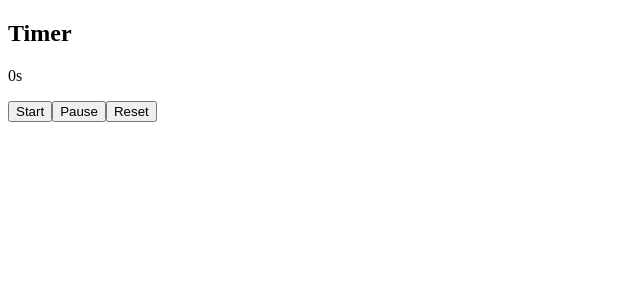
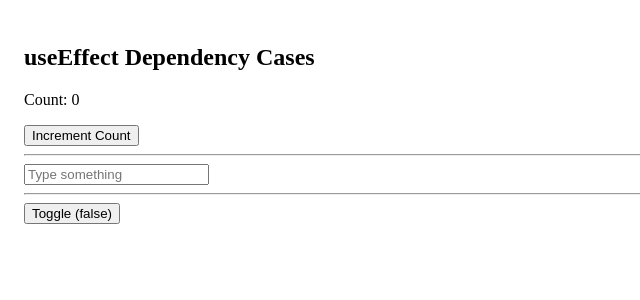
Before and after one commit to singhHarcharan/React-Interview-Prep, a React (Create React App) app: page / in a window 1280 px wide. Shown: the top 300 px of the page, without its empty margins (0-640 px from the left). Built offline with nearby package versions, Linux system fonts and the light colour scheme.

Commit message:
UseEffect Cases

```diff
--- a/src/App.js
+++ b/src/App.js
@@ -5,6 +5,7 @@ import LazyLoadingComponent from "./PracticeComponents/LazyLoading/LazyLoadingCo
 import ServerSidePaginatedUsers from "./PracticeComponents/Pagination/ServerSidePaginatedUsers";
 import Timer from "./PracticeComponents/Timer/Timer";
 import TodoList from "./PracticeComponents/ToDoListCRUD/TodoList";
+import UseEffectCases from "./PracticeComponents/UseEffectCases/UseEffectCases";
 
 function App() {
 
@@ -15,7 +16,8 @@ function App() {
     {/* <LazyLoadingComponent / > */}
     {/* <Counter /> */}
     {/* <DebouncedSearch /> */}
-    <Timer />
+    {/* <Timer /> */}
+    <UseEffectCases />
   </div>
 }
 
--- /dev/null
+++ b/src/PracticeComponents/UseEffectCases/UseEffectCases.jsx
@@ -0,0 +1,65 @@
+import { useEffect, useState } from "react";
+
+function UseEffectCases() {
+  const [count, setCount] = useState(0);
+  const [value, setValue] = useState("");
+  const [toggle, setToggle] = useState(false);
+
+  // 1️⃣ Runs on EVERY render
+  useEffect(() => {
+    console.log("Effect: runs on every render");
+  });
+
+  // 2️⃣ Runs ONCE (componentDidMount)
+  useEffect(() => {
+    console.log("Effect: runs only once");
+
+    return () => {
+      console.log("Cleanup: component unmount");
+    };
+  }, []);
+
+  // 3️⃣ Runs when `count` changes
+  useEffect(() => {
+    console.log("Effect: count changed to", count);
+  }, [count]);
+
+  // 4️⃣ Runs when `value` OR `toggle` changes
+  useEffect(() => {
+    console.log("Effect: value or toggle changed");
+  }, [value, toggle]);
+
+  // 5️⃣ Effect with cleanup on dependency change
+  useEffect(() => {
+    console.log("Effect with cleanup, toggle =", toggle);
+
+    return () => {
+      console.log("Cleanup before toggle changes or unmount");
+    };
+  }, [toggle]);
+
+  return (
+    <div style={{ padding: "16px" }}>
+      <h2>useEffect Dependency Cases</h2>
+
+      <p>Count: {count}</p>
+      <button onClick={() => setCount(c => c + 1)}>Increment Count</button>
+
+      <hr />
+
+      <input
+        placeholder="Type something"
+        value={value}
+        onChange={e => setValue(e.target.value)}
+      />
+
+      <hr />
+
+      <button onClick={() => setToggle(t => !t)}>
+        Toggle ({toggle.toString()})
+      </button>
+    </div>
+  );
+}
+
+export default UseEffectCases;
```
